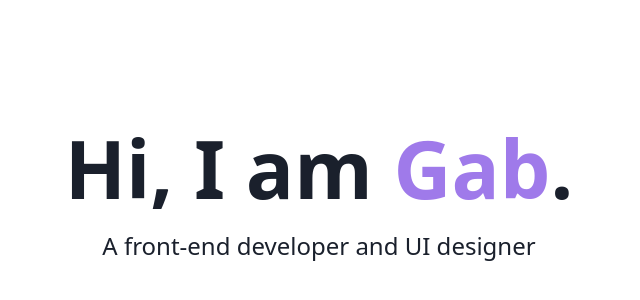
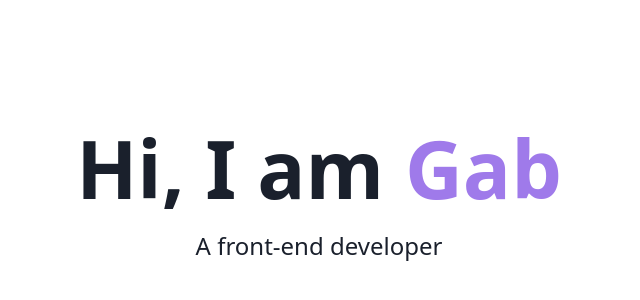
Before and after one commit to juangabrieldev/juangabrieldev, a Gatsby site: page / in a window 1280 px wide. Shown: the part 214-514 px from the top of the page, without its empty margins (321-961 px from the left). Built offline with nearby package versions, Linux system fonts and the light colour scheme; Gatsby itself is replaced by a stand-in of ours.

Commit message:
Edit landing page

```diff
--- a/src/pages/index.js
+++ b/src/pages/index.js
@@ -28,7 +28,6 @@ const IndexPage = () => (
       >
         Hi, I am { " " }
         <span className="text-purple-500">Gab</span>
-        .
       </h1>
       <h3
         className="
@@ -42,7 +41,7 @@ const IndexPage = () => (
         data-sal-duration="600"
         data-sal-easing="ease"
       >
-        A front-end developer and UI designer
+        A front-end developer
       </h3>
     </main>
   </div>
```
